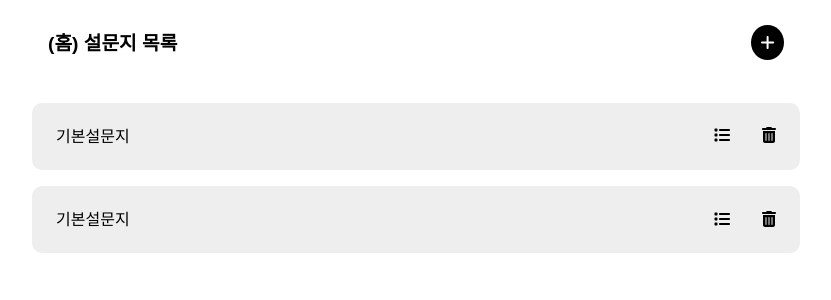
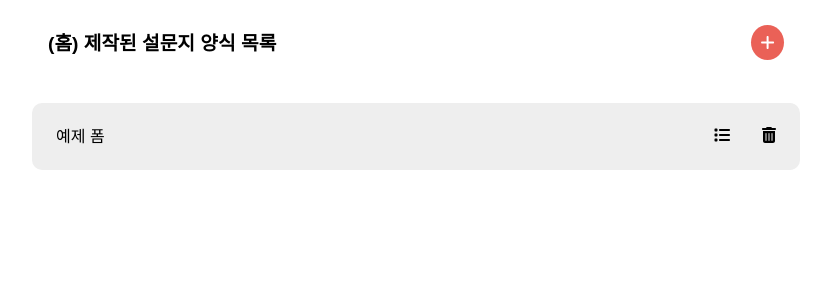
Before and after one commit to wanted-Team4/wanted-codestates-project-4-7, a React (Create React App) app: page / in a window 1280 px wide. Shown: the top 300 px of the page, without its empty margins (224-1055 px from the left). Built offline with nearby package versions, Linux system fonts and the light colour scheme.

Commit message:
✨ feat : home에서 해당 아이디페이지로 이동

```diff
--- a/src/App.js
+++ b/src/App.js
@@ -1,11 +1,12 @@
 import styled from 'styled-components';
-import { BrowserRouter, Route, Routes } from 'react-router-dom';
+import { BrowserRouter, Route, Routes, useParams } from 'react-router-dom';
 import { Provider } from 'react-redux';
 import Home from './Page/Home';
 import store from './store/store';
 import Submission from './Page/Submission';
 import NewForm from './Page/NewForm';
 import CreatedForm from './Page/CreatedForm';
+import { useSelector } from 'react-redux';
 
 const App = () => {
   return (
@@ -15,15 +16,11 @@ const App = () => {
           <Container>
             <Routes>
               <Route exact path="/" element={<Home />} />
-                            <Route
-                                exact
-                                path="/submission"
-                                element={<Submission />}
-                            />
+              <Route exact path={`/submission/:id`} element={<Submission />} />
               <Route exact path="/create" element={<NewForm />} />
               <Route
                 exact
-                                path="/createdform"
+                path={`/createdform/:id`}
                 element={<CreatedForm />}
               />
             </Routes>
--- a/src/Page/Home.js
+++ b/src/Page/Home.js
@@ -1,47 +1,40 @@
 import { useState } from 'react';
 import { useDispatch, useSelector } from 'react-redux';
-import { useNavigate } from 'react-router-dom';
+import { useNavigate, useParams } from 'react-router-dom';
 import styled from 'styled-components';
+import Submission from './Submission';
 
 const Home = () => {
+  const navigate = useNavigate();
   const { forms } = useSelector((state) => state.surveyReducer);
-  const dispatch = useDispatch();
-  const [surveyId, setSurveyId] = useState(1);
-  console.log(forms.filter((el) => el.formId === surveyId));
-
-  const navigate = useNavigate();
-
+  console.log(forms);
+  const removeCreatedForm = () => {
+    //액션으로 디스패치한다
+    //remove하는 리듀서를 가져온다
+  };
   return (
     <Container>
       <Head>
-        <h1>(홈) 설문지 목록</h1>
+        <h1>(홈) 제작된 설문지 양식 목록</h1>
         <span onClick={() => navigate('/create')}>
           <i class="fa-solid fa-plus"></i>
         </span>
       </Head>
-      {/* map 돌리기 */}
-      <FormItem>
-        <p onClick={() => navigate('/createdform')}>기본설문지</p>
+      {forms.map((el, i) => (
+        <FormItem key={i}>
+          <p onClick={() => navigate(`/createdform/${forms[i].formId}`)}>
+            {forms[i].title}
+          </p>
           <div>
-          <span onClick={() => navigate('/submission')}>
+            <span onClick={() => navigate(`/submission/${forms[i].formId}`)}>
               <i class="fa-solid fa-list"></i>
             </span>
-          <span onClick={() => navigate('#')}>
+            <span onClick={removeCreatedForm}>
               <i class="fa-solid fa-trash-can"></i>
             </span>
           </div>
         </FormItem>
-      <FormItem>
-        <p onClick={() => navigate('/createdform')}>기본설문지</p>
-        <div>
-          <span onClick={() => navigate('/submission')}>
-            <i class="fa-solid fa-list"></i>
-          </span>
-          <span onClick={() => navigate('#')}>
-            <i class="fa-solid fa-trash-can"></i>
-          </span>
-        </div>
-      </FormItem>
+      ))}
     </Container>
   );
 };
@@ -69,7 +62,7 @@ const Head = styled.div`
     box-sizing: border-box;
     font-size: 1rem;
     color: #fff;
-    background: #000;
+    background: #ea6157;
     cursor: pointer;
   }
 `;
@@ -95,6 +88,7 @@ const FormItem = styled.div`
   div {
     display: flex;
   }
+  }
   .fa-list {
     padding: 1.5rem 1rem;
     box-sizing: border-box;
```
Lines whose indentation alone changed are shown as unchanged.
